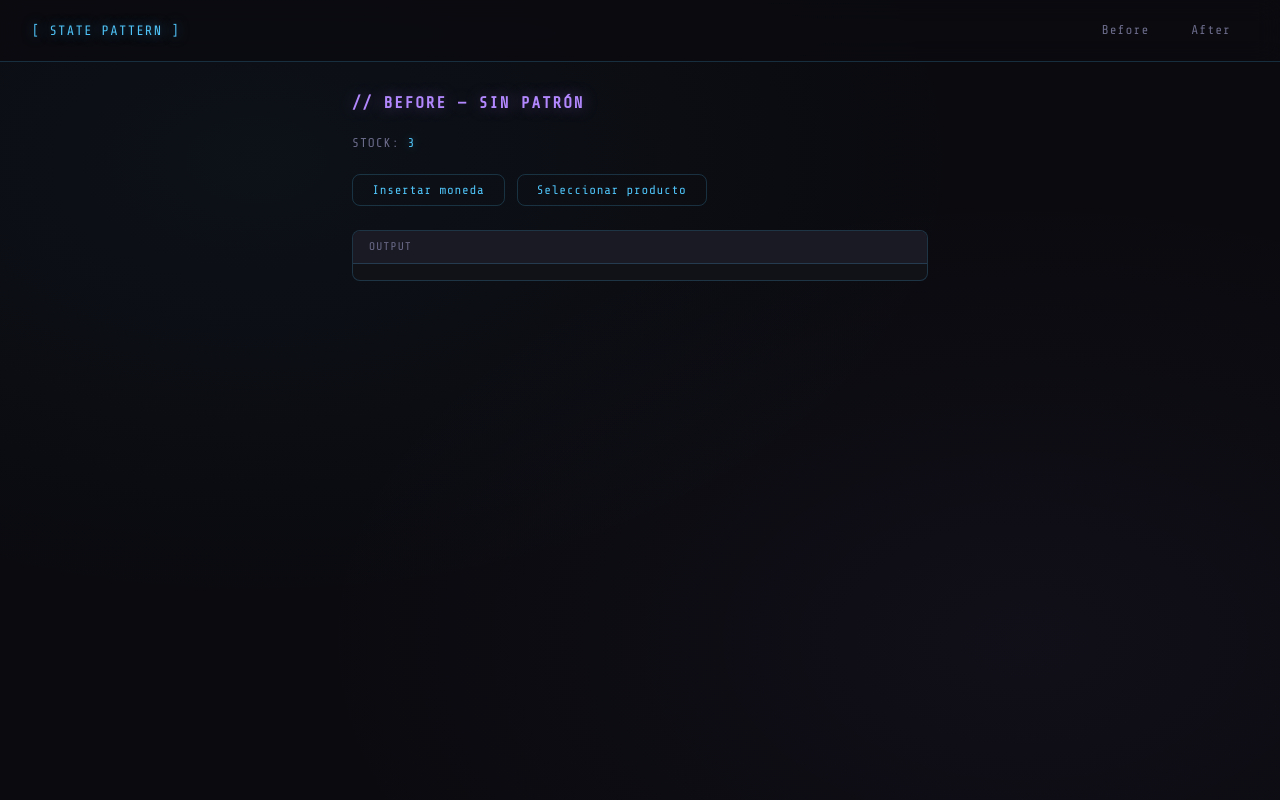
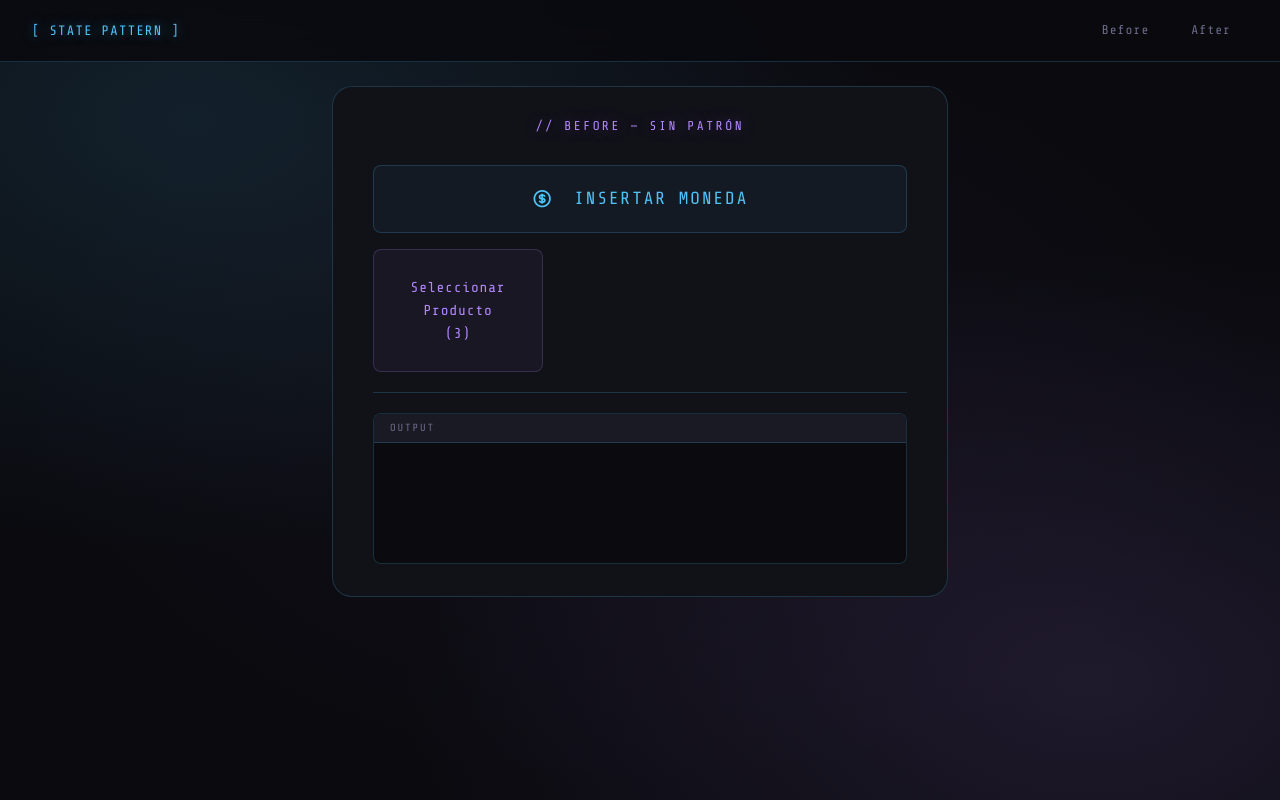
Before and after one commit to DEPP0804/state-pattern, an Angular app: page /before in a window 1280 px wide. Built offline with nearby package versions, Linux system fonts and the light colour scheme.

Commit message:
Nueva UI

```diff
--- a/src/app/after/after.component.html
+++ b/src/app/after/after.component.html
@@ -1,18 +1,27 @@
-<h2>// After — patrón State</h2>
+<div class="vm-body">
+  <div class="vm-title">// After — patrón State</div>
 
-<div class="actions">
-  <button (click)="insertCoin()">Insertar moneda</button>
+  <button class="vm-coin-btn" (click)="insertCoin()">
+    <i class="ti ti-coin" style="font-size: 1.3rem; vertical-align: -3px; margin-right: 8px;"></i>
+    INSERTAR MONEDA
+  </button>
+
+  <div class="vm-products">
     <button
       *ngFor="let p of vm.products()"
-    class="product-btn"
+      class="vm-prod-btn"
       (click)="selectProduct(p)">
-    {{ p.name }} ({{ p.stock }})
+      {{ p.name }}
+      <span class="prod-stock">({{ p.stock }})</span>
     </button>
   </div>
 
-<div class="log">
-  <div class="log-header">OUTPUT</div>
+  <div class="vm-divider"></div>
+
+  <div class="vm-screen">
+    <div class="vm-screen-label">OUTPUT</div>
     <ul #logContainer>
       <li *ngFor="let msg of vm.logs()">{{ msg }}</li>
     </ul>
   </div>
+</div>
--- a/src/app/app.css
+++ b/src/app/app.css
@@ -4,7 +4,7 @@ nav {
   justify-content: space-between;
   padding: 1rem 2rem;
   border-bottom: 1px solid var(--border);
-  background: rgba(10, 10, 15, 0.8);
+  background: rgba(10, 10, 15, 0.85);
   backdrop-filter: blur(12px);
   position: sticky;
   top: 0;
@@ -50,7 +50,7 @@ nav {
 }
 
 main {
-  padding: 2rem;
-  max-width: 640px;
+  padding: 1.5rem 2rem;
+  max-width: 680px;
   margin: 0 auto;
 }
--- a/src/app/before/before.component.html
+++ b/src/app/before/before.component.html
@@ -1,14 +1,23 @@
-<h2>// Before — sin patrón</h2>
-<p class="stock">STOCK: <span>{{ vm.stock }}</span></p>
+<div class="vm-body">
+  <div class="vm-title">// Before — sin patrón</div>
 
-<div class="actions">
-  <button (click)="insertCoin()">Insertar moneda</button>
-  <button (click)="selectProduct()">Seleccionar producto</button>
+  <button class="vm-coin-btn" (click)="insertCoin()">
+    <i class="ti ti-coin" style="font-size: 1.3rem; vertical-align: -3px; margin-right: 8px;"></i>
+    INSERTAR MONEDA
+  </button>
+
+  <div class="vm-products">
+    <button class="vm-prod-btn" (click)="selectProduct()">
+      Seleccionar Producto<br>({{ vm.stock }})
+    </button>
+  </div>
+
+  <div class="vm-divider"></div>
+
+  <div class="vm-screen">
+    <div class="vm-screen-label">OUTPUT</div>
+    <ul>
+      <li *ngFor="let msg of log">{{ msg }}</li>
+    </ul>
+  </div>
 </div>
-
-<div class="log">
-  <div class="log-header">OUTPUT</div>
-  <ul>
-    <li *ngFor="let msg of log">{{ msg }}</li>
-  </ul>
-</div>
--- a/src/app/shared.css
+++ b/src/app/shared.css
@@ -1,104 +1,136 @@
-h2 {
+.vm-body {
+  background: var(--surface);
+  border: 1.5px solid var(--border);
+  border-radius: 20px;
+  padding: 2rem 2.5rem;
+  box-sizing: border-box;
+}
+
+.vm-title {
   font-family: 'Share Tech Mono', monospace;
-  font-size: 1rem;
+  font-size: 0.8rem;
   color: var(--neon-purple);
-  letter-spacing: 0.12em;
+  letter-spacing: 0.2em;
   text-transform: uppercase;
   text-shadow: 0 0 16px rgba(179, 136, 255, 0.4);
-  margin-bottom: 1.5rem;
+  text-align: center;
+  margin-bottom: 2rem;
 }
 
-.stock {
+.vm-coin-btn {
+  display: block;
+  width: 100%;
+  padding: 1.4rem;
   font-family: 'Share Tech Mono', monospace;
-  font-size: 0.8rem;
-  color: var(--text-muted);
-  letter-spacing: 0.08em;
-  margin-bottom: 1.5rem;
+  font-size: 1.1rem;
+  letter-spacing: 0.12em;
+  color: var(--neon-blue);
+  background: rgba(79, 195, 247, 0.05);
+  border: 1.5px solid var(--border);
+  border-radius: var(--radius);
+  cursor: pointer;
+  margin-bottom: 1rem;
+  transition: all 0.2s ease;
+  text-align: center;
 }
 
-.stock span {
-  color: var(--neon-blue);
-  text-shadow: 0 0 8px rgba(79, 195, 247, 0.4);
+.vm-coin-btn:hover:not(:disabled) {
+  border-color: var(--neon-blue);
+  background: var(--neon-blue-glow);
+  box-shadow: 0 0 20px rgba(79, 195, 247, 0.15);
 }
 
-.actions {
-  display: flex;
-  flex-wrap: wrap;
-  gap: 0.75rem;
-  margin-bottom: 1.5rem;
+.vm-coin-btn:disabled {
+  opacity: 0.3;
+  cursor: not-allowed;
 }
 
-button {
+.vm-products {
+  display: grid;
+  grid-template-columns: repeat(3, 1fr);
+  gap: 0.75rem;
+  margin-bottom: 1.25rem;
+}
+
+.vm-prod-btn {
+  padding: 1.6rem 0.75rem;
   font-family: 'Share Tech Mono', monospace;
-  font-size: 0.78rem;
+  font-size: 0.9rem;
   letter-spacing: 0.06em;
-  padding: 0.5rem 1.2rem;
-  background: transparent;
-  border: 1px solid var(--border);
+  color: var(--neon-purple);
+  background: rgba(179, 136, 255, 0.05);
+  border: 1.5px solid rgba(179, 136, 255, 0.2);
   border-radius: var(--radius);
-  color: var(--neon-blue);
   cursor: pointer;
   transition: all 0.2s ease;
+  text-align: center;
+  line-height: 1.6;
 }
 
-button:hover {
-  border-color: var(--neon-blue);
-  background: var(--neon-blue-glow);
-  box-shadow: 0 0 12px rgba(79, 195, 247, 0.15);
+.vm-prod-btn:hover:not(:disabled) {
+  border-color: var(--neon-purple);
+  background: var(--neon-purple-glow);
+  box-shadow: 0 0 20px rgba(179, 136, 255, 0.15);
 }
 
-button.product-btn {
-  color: var(--neon-purple);
-  border-color: rgba(179, 136, 255, 0.2);
+.vm-prod-btn:disabled {
+  opacity: 0.3;
+  cursor: not-allowed;
 }
 
-button.product-btn:hover {
-  border-color: var(--neon-purple);
-  background: var(--neon-purple-glow);
-  box-shadow: 0 0 12px rgba(179, 136, 255, 0.15);
+.vm-prod-btn .prod-stock {
+  font-size: 1rem;
+  color: rgba(179, 136, 255, 0.5);
+  display: block;
+  margin-top: 4px;
 }
 
-.log {
-  border: 1px solid var(--border);
+.vm-divider {
+  height: 1px;
+  background: var(--border);
+  margin: 1.25rem 0;
+}
+
+.vm-screen {
+  background: var(--bg);
+  border: 1.5px solid var(--border);
   border-radius: var(--radius);
-  background: var(--surface);
   overflow: hidden;
 }
 
-.log-header {
+.vm-screen-label {
   font-family: 'Share Tech Mono', monospace;
-  font-size: 0.7rem;
+  font-size: 0.65rem;
   color: var(--text-muted);
-  letter-spacing: 0.1em;
-  padding: 0.6rem 1rem;
+  letter-spacing: 0.18em;
+  padding: 0.5rem 1rem;
   border-bottom: 1px solid var(--border);
   background: var(--surface-2);
 }
 
-.log ul {
+.vm-screen ul {
   list-style: none;
-  padding: 0.5rem 0;
-  max-height: 240px;
+  padding: 0.4rem 0;
+  margin: 0;
+  min-height: 120px;
+  max-height: 200px;
   overflow-y: auto;
-
   scrollbar-width: none;
   -ms-overflow-style: none;
 }
 
-.log ul::-webkit-scrollbar {
-  display: none;
-}
+.vm-screen ul::-webkit-scrollbar { display: none; }
 
-.log li {
+.vm-screen li {
   font-family: 'Share Tech Mono', monospace;
-  font-size: 0.78rem;
+  font-size: 0.85rem;
   color: var(--text);
   padding: 0.4rem 1rem;
   border-bottom: 1px solid rgba(79, 195, 247, 0.05);
   animation: fadeIn 0.2s ease;
 }
 
-.log li::before {
+.vm-screen li::before {
   content: '> ';
   color: var(--neon-blue);
   opacity: 0.5;
--- a/src/index.html
+++ b/src/index.html
@@ -6,6 +6,7 @@
   <base href="/">
   <meta name="viewport" content="width=device-width, initial-scale=1">
   <link rel="icon" type="image/x-icon" href="favicon.ico">
+  <link rel="stylesheet" href="https://cdn.jsdelivr.net/npm/@tabler/icons-webfont@latest/tabler-icons.min.css">
 </head>
 <body>
   <app-root></app-root>
--- a/src/styles.css
+++ b/src/styles.css
@@ -24,8 +24,9 @@
 body {
   background-color: var(--bg);
   background-image:
-    radial-gradient(ellipse at 20% 20%, rgba(79, 195, 247, 0.04) 0%, transparent 50%),
-    radial-gradient(ellipse at 80% 80%, rgba(179, 136, 255, 0.04) 0%, transparent 50%);
+    radial-gradient(ellipse at 15% 15%, rgba(79, 195, 247, 0.12) 0%, transparent 45%),
+    radial-gradient(ellipse at 85% 85%, rgba(179, 136, 255, 0.12) 0%, transparent 45%),
+    radial-gradient(ellipse at 50% 50%, rgba(179, 136, 255, 0.04) 0%, transparent 70%);
   color: var(--text);
   font-family: 'Outfit', sans-serif;
   min-height: 100vh;
```
Lines whose indentation alone changed are shown as unchanged.
